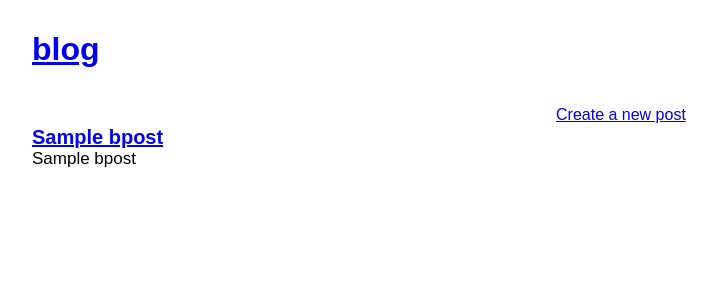
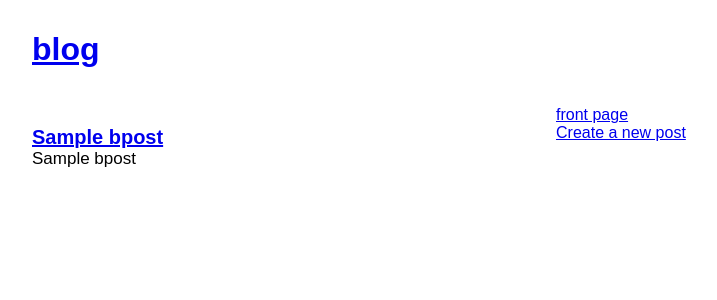
Before and after one commit to jalanrice/build-a-blog, a Python web app: template templates/blog.html in a window 1280 px wide. Shown: the top 300 px of the page, without its empty margins (258-975 px from the left). Run offline with Jinja, Linux system fonts and the light colour scheme; the template is opened without the code that fills it: most values are stand-ins (such as "Sample title", 1, 10 or a date in 2020).

Commit message:
error added for requests for nonexistent posts. side panel moved to base

```diff
--- a/templates/base.html
+++ b/templates/base.html
@@ -72,7 +72,11 @@
 
   <body>
     <h1><a href="/blog">blog</a></h1>
-
+    <p  class="nav-link">
+      <a href="/blog">front page</a>
+      <br>
+      <a href="/newpost">Create a new post</a>
+    </p>
     {% block content %}
     {% endblock %}
 
--- a/templates/blog.html
+++ b/templates/blog.html
@@ -1,7 +1,7 @@
 {% extends "base.html" %}
 
 {% block content %}
-    <a class="nav-link" href="/newpost">Create a new post</a>
+    <!-- <a class="nav-link" href="/newpost">Create a new post</a> -->
     <br>
     <br>
     {% for bpost in bposts %}
```
Also changed, not shown: main.py (+4 -4 lines), 1 other file.
